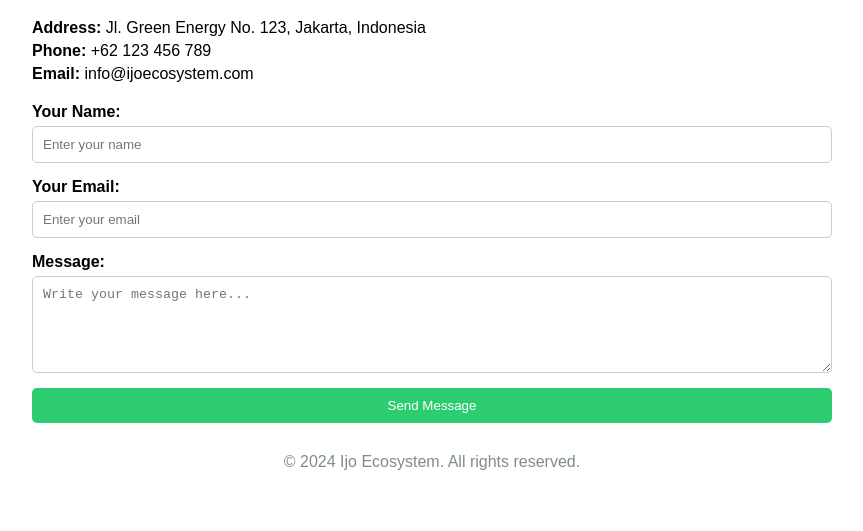
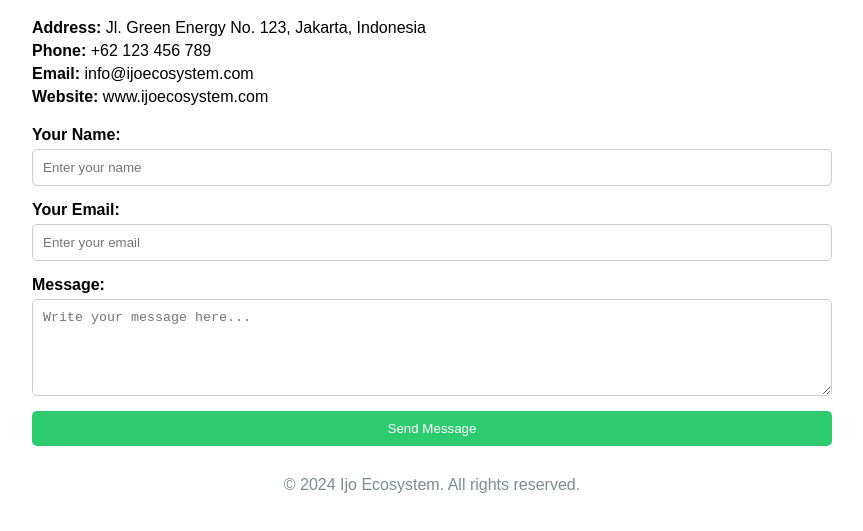
Before and after one commit to kerlily/LAT-Git-Sync, a plain HTML site: page contact-us.html in a window 1280 px wide. Shown: the part 81-612 px from the top of the page, without its empty margins (208-1071 px from the left). Drawn offline with Linux system fonts and the light colour scheme.

Commit message:
nambahin info web

```diff
--- a/contact-us.html
+++ b/contact-us.html
@@ -64,6 +64,7 @@
             <p><strong>Address:</strong> Jl. Green Energy No. 123, Jakarta, Indonesia</p>
             <p><strong>Phone:</strong> +62 123 456 789</p>
             <p><strong>Email:</strong> info@ijoecosystem.com</p>
+            <p><strong>Website:</strong> www.ijoecosystem.com</p>
         </div>
         <form action="contact_process.php" method="POST">
             <label for="name">Your Name:</label>
```
